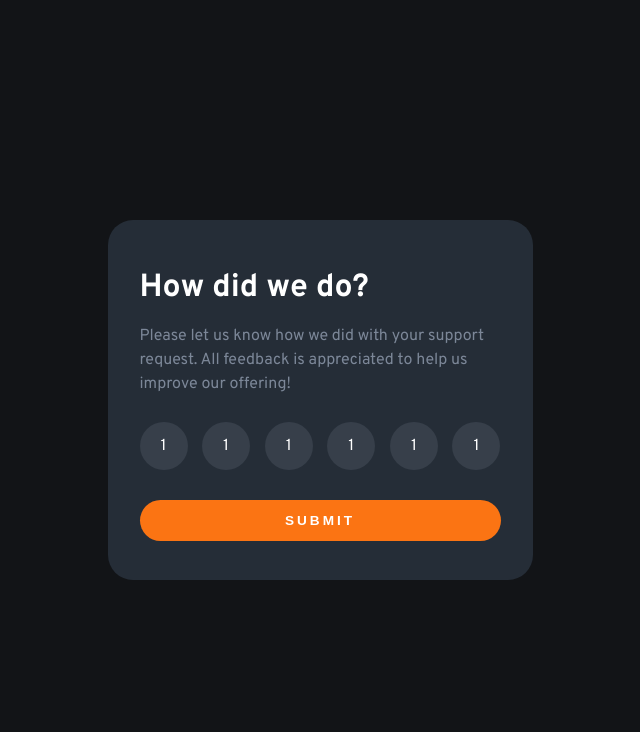
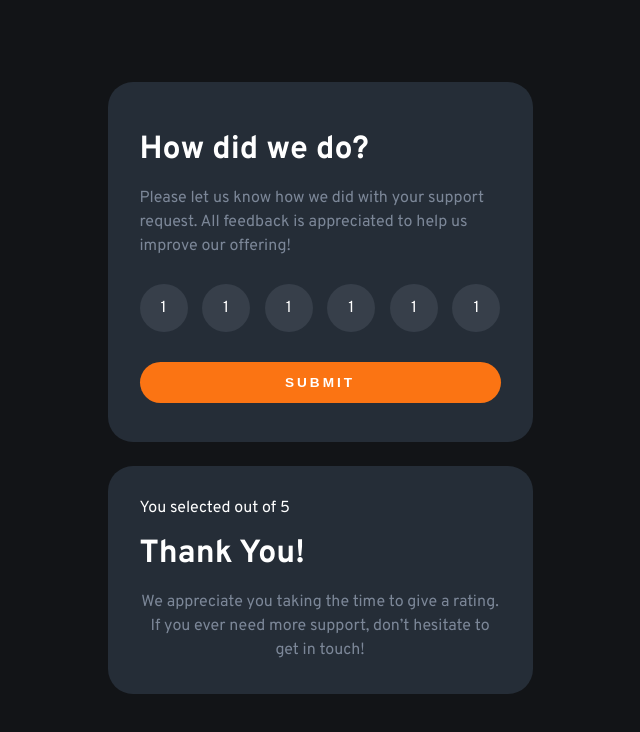
Before and after one commit to GrzegorzPacewicz/rating, a React (Vite) app: page / in a window 1280 px wide. Shown: the top 732 px of the page, without its empty margins (320-960 px from the left). Built offline with nearby package versions, Linux system fonts and the light colour scheme.

Commit message:
Confirmation title and text added

```diff
--- a/src/App.jsx
+++ b/src/App.jsx
@@ -1,5 +1,6 @@
 import "./App.module.css";
 import styles from "./App.module.css";
+import { Confirmation } from "./components/Confirmation/Confirmation";
 import { Form } from "./components/Form/Form";
 
 function App() {
@@ -7,6 +8,7 @@ function App() {
     <>
       <main>
         <Form />
+        <Confirmation />
       </main>
     </>
   );
--- a/src/components/Confirmation/Confirmation.jsx
+++ b/src/components/Confirmation/Confirmation.jsx
@@ -0,0 +1,17 @@
+import styles from "./Confirmation.module.css";
+
+export function Confirmation() {
+  return (
+    <div className={styles.container}>
+      <p>You selected out of 5 </p>
+      <h1 className={styles.title}>Thank You!</h1>
+      <p className={styles.text}>
+        We appreciate you taking the time to give a rating.
+      </p>
+      <p className={styles.text}>
+        {" "}
+        If you ever need more support, don’t hesitate to get in touch!
+      </p>
+    </div>
+  );
+}
--- a/src/components/Confirmation/Confirmation.module.css
+++ b/src/components/Confirmation/Confirmation.module.css
@@ -0,0 +1,19 @@
+.container {
+    /* margin-top: 0; but now is disabled*/
+    margin: 1.5em;
+    background-color: var(--neutral-dark-blue);
+    padding: 2em;
+    border-radius: 25px;
+    width: 425px;
+}
+
+.title {
+    margin: 1rem 0;
+}
+
+.text {
+    max-width: 1rem 0;
+    color: var(--neutral-medium-grey);
+    line-height: 1.5rem;
+    text-align: center;
+}
```
